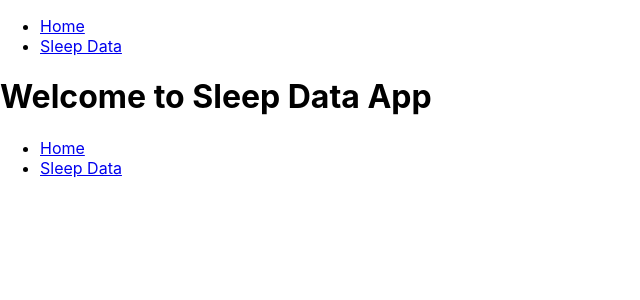
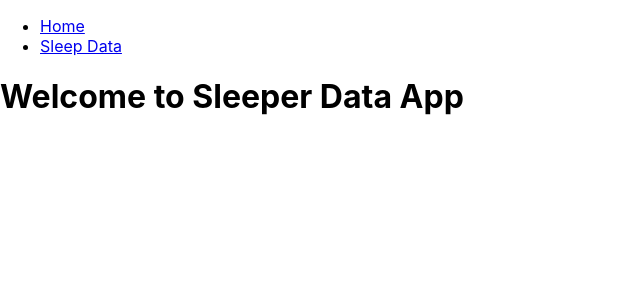
Before and after one commit to akashp3128/League-project, a React (Create React App) app: page / in a window 1280 px wide. Shown: the top 300 px of the page, without its empty margins (0-640 px from the left). Built offline with nearby package versions, Linux system fonts and the light colour scheme.

Commit message:
removed navigation redunancy from / Home

```diff
--- a/src/pages/Home.js
+++ b/src/pages/Home.js
@@ -5,8 +5,7 @@ import Navigation from '../components/Navigation'; // Import the Navigation comp
 const Home = () => {
   return (
     <div>
-      <h1>Welcome to Sleep Data App</h1>
-      <Navigation />
+      <h1>Welcome to Sleeper Data App</h1>
     </div>
   );
 };
```
